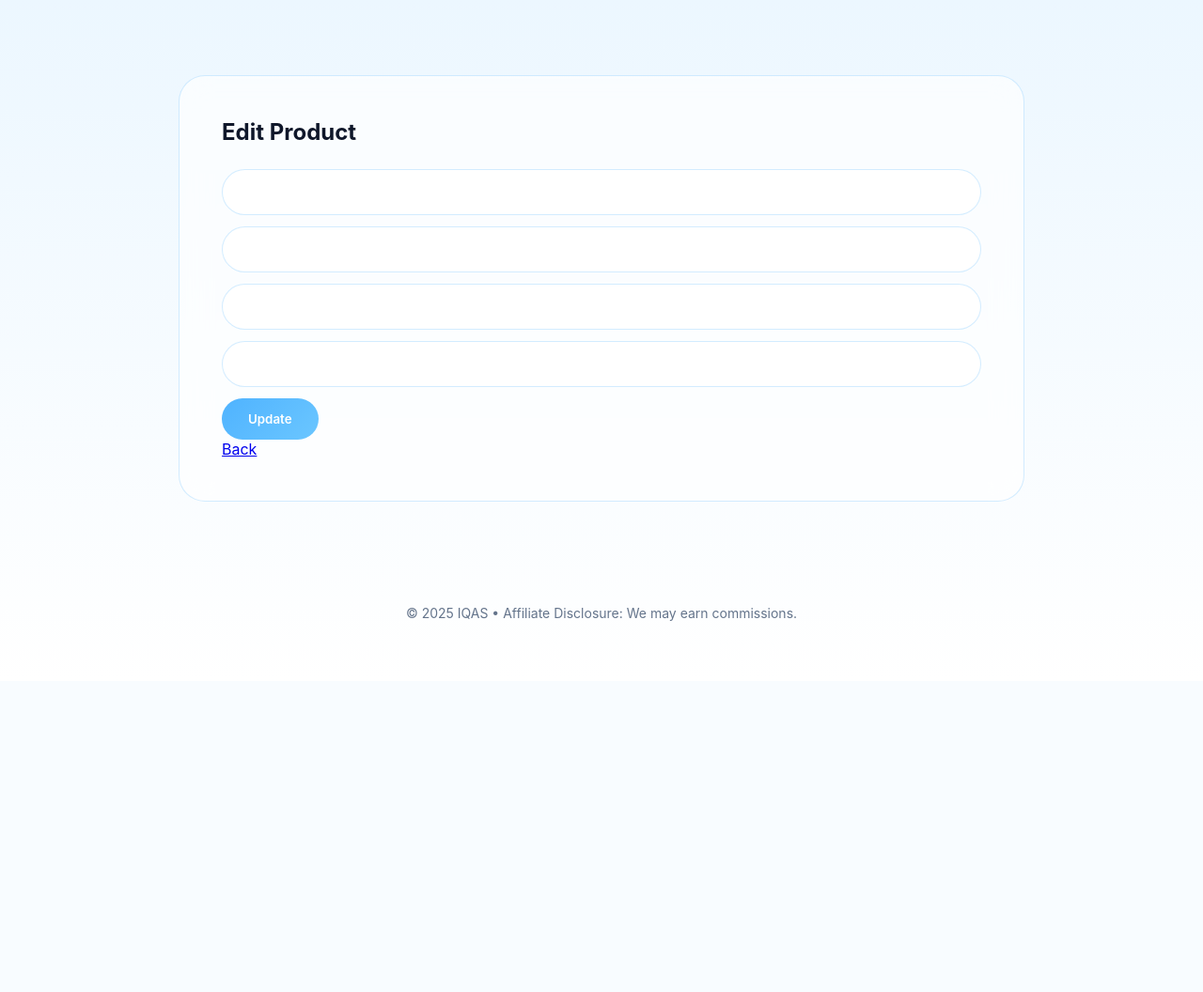
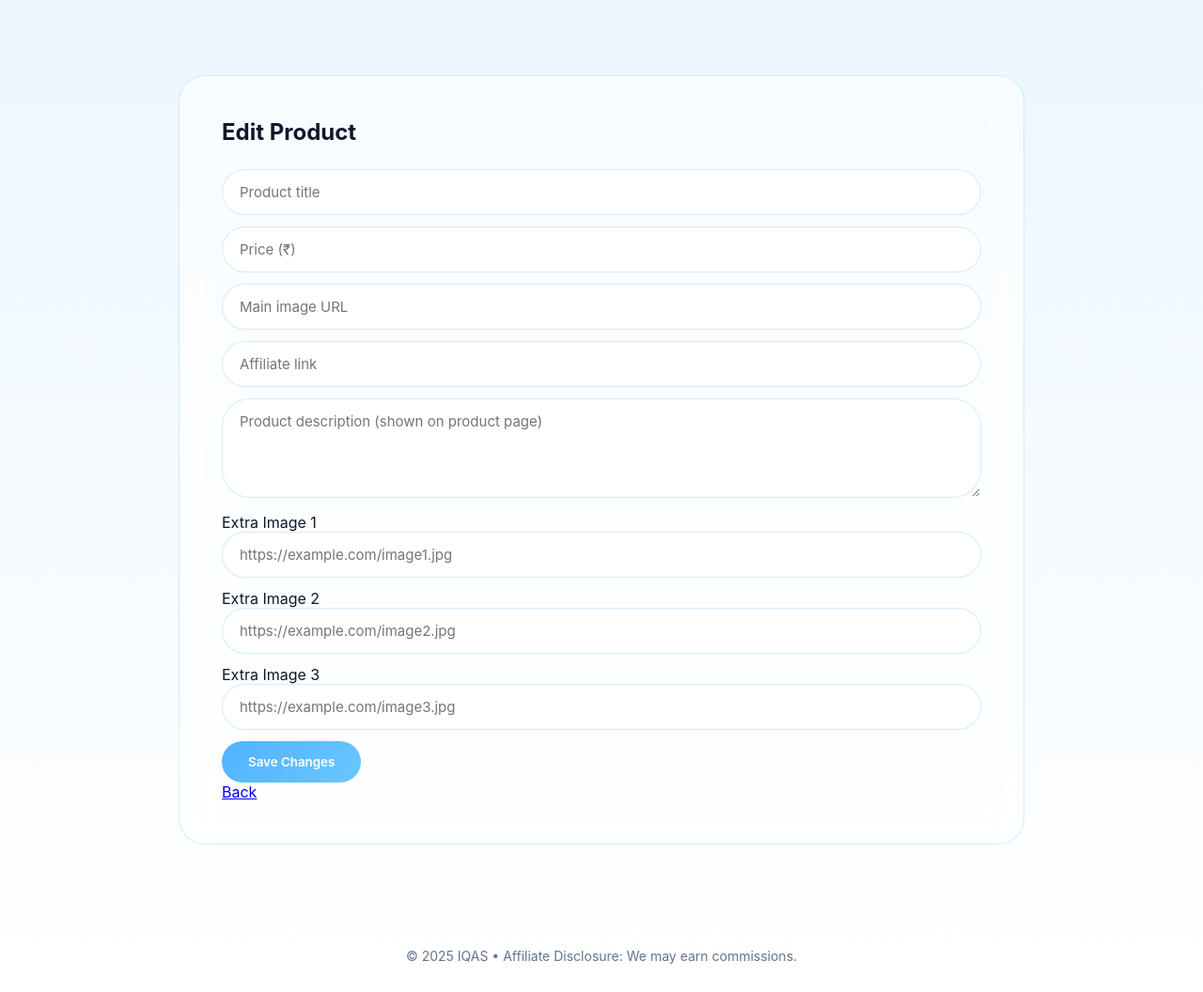
Before and after one commit to mirzaasim2001/iqas_2001, a Flask app: template templates/edit_product.html in a window 1280 px wide. Shown: the part 75-1131 px from the top of the page at 94% size. Before the commit the page ends 736 px from the top, so only its background shows below. Run offline with Flask 3, Linux system fonts and the light colour scheme; the template is opened without the code that fills it, so the values that code supplies are empty.

Commit message:
Admin panel Changes and Product Page Addition with Desc and Extra Image

```diff
--- a/app.py
+++ b/app.py
@@ -92,6 +92,38 @@ def niche(name):
     return render_template("niche.html", niche=name, products=products)
 
 
+# ---------------- PRODUCT DETAIL PAGE ----------------
+@app.route("/niche/<niche>/<product_id>")
+def product_detail(niche, product_id):
+    product = (
+        supabase.table("products")
+        .select("*")
+        .eq("id", product_id)
+        .single()
+        .execute()
+        .data
+    )
+
+    if not product:
+        return redirect("/")
+
+    images = []
+
+    if product.get("extra_image_1"):
+        images.append(product["extra_image_1"])
+    if product.get("extra_image_2"):
+        images.append(product["extra_image_2"])
+    if product.get("extra_image_3"):
+        images.append(product["extra_image_3"])
+
+    return render_template(
+        "product_detail.html",
+        product=product,
+        niche=niche,
+        images=images
+    )
+
+
 # ---------------- SAVED ----------------
 @app.route("/saved")
 def saved():
@@ -167,6 +199,8 @@ def add_product():
         "price": request.form["price"],
         "image": request.form["image"],
         "link": request.form["link"],
+        "description": "",
+        "extra_images": "",
         "is_featured": False
     }).execute()
 
@@ -223,7 +257,12 @@ def edit_product(niche, product_id):
             "title": request.form["title"],
             "price": request.form["price"],
             "image": request.form["image"],
-            "link": request.form["link"]
+            "link": request.form["link"],
+            "description": request.form.get("description"),
+
+            "extra_image_1": request.form.get("extra_image_1") or None,
+            "extra_image_2": request.form.get("extra_image_2") or None,
+            "extra_image_3": request.form.get("extra_image_3") or None,
         }).eq("id", product_id).execute()
 
         return redirect("/admin/panel")
--- a/templates/edit_product.html
+++ b/templates/edit_product.html
@@ -5,12 +5,65 @@
     <h2>Edit Product</h2>
 
     <form method="post">
-        <input type="text" name="title" value="{{ product.title }}" required>
-        <input type="text" name="price" value="{{ product.price }}" required>
-        <input type="text" name="image" value="{{ product.image }}" required>
-        <input type="text" name="link" value="{{ product.link }}" required>
-        <button>Update</button>
-    </form>
+
+    <input
+      type="text"
+      name="title"
+      placeholder="Product title"
+      value="{{ product.title }}"
+      required
+    >
+
+    <input
+      type="text"
+      name="price"
+      placeholder="Price (₹)"
+      value="{{ product.price }}"
+      required
+    >
+
+    <input
+      type="text"
+      name="image"
+      placeholder="Main image URL"
+      value="{{ product.image }}"
+      required
+    >
+
+    <input
+      type="text"
+      name="link"
+      placeholder="Affiliate link"
+      value="{{ product.link }}"
+      required
+    >
+
+    <textarea
+      name="description"
+      placeholder="Product description (shown on product page)"
+      rows="4"
+    >{{ product.description or "" }}</textarea>
+
+   <label>Extra Image 1</label>
+    <input type="text" name="extra_image_1"
+           value="{{ product.extra_image_1 or '' }}"
+           placeholder="https://example.com/image1.jpg">
+
+    <label>Extra Image 2</label>
+    <input type="text" name="extra_image_2"
+           value="{{ product.extra_image_2 or '' }}"
+           placeholder="https://example.com/image2.jpg">
+
+    <label>Extra Image 3</label>
+    <input type="text" name="extra_image_3"
+           value="{{ product.extra_image_3 or '' }}"
+           placeholder="https://example.com/image3.jpg">
+
+
+
+    <button type="submit">Save Changes</button>
+</form>
+
 
     <a href="/admin/panel">Back</a>
 </section>
```
Also changed, not shown: templates/admin_panel.html (+10 -41 lines), templates/niche.html (+6 -4 lines), templates/product_detail.html (added, +49 -0 lines).
